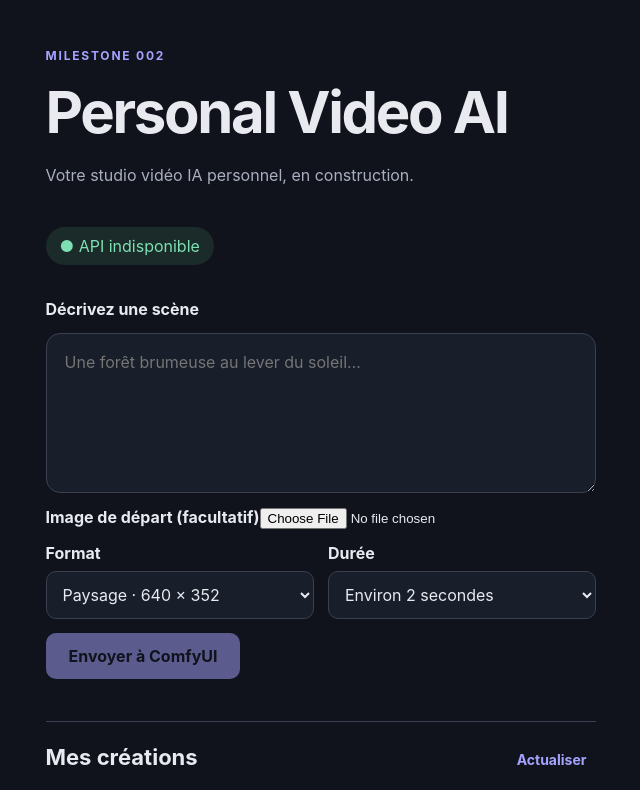
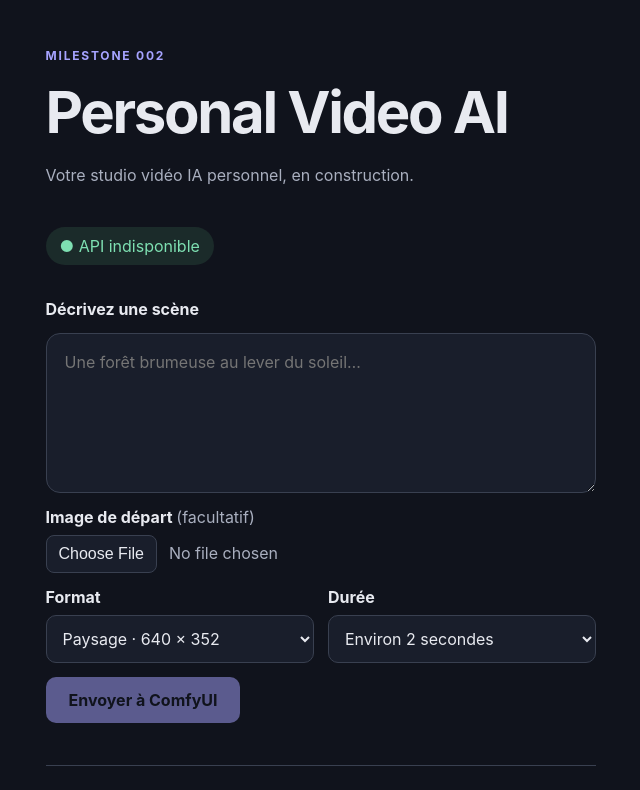
Before and after one commit to triplevega/personal-video-ai, a React (Vite) app in the folder frontend/: page / in a window 1280 px wide. Shown: the top 790 px of the page, without its empty margins (299-939 px from the left). Built offline with nearby package versions, Linux system fonts and the light colour scheme; no server answers.

Commit message:
Add optional image-to-video input

```diff
--- a/frontend/src/style.css
+++ b/frontend/src/style.css
@@ -14,6 +14,11 @@ textarea:focus { outline: 2px solid #a6a3ff; }
 .settings-row > div { display: grid; gap: 8px; min-width: 0; }
 select { width: 100%; padding: 12px; border-radius: 10px; border: 1px solid #394050; color: inherit; background: #191e2b; font: inherit; }
 select:focus { outline: 2px solid #a6a3ff; }
+.image-field { display: grid; gap: 8px; }
+.image-field label span { color: #a9afbf; font-weight: 400; }
+.image-field input { width: 100%; color: #a9afbf; font: inherit; }
+.image-field input::file-selector-button { margin-right: 12px; padding: 9px 12px; border: 1px solid #394050; border-radius: 8px; color: #e8eaf0; background: #191e2b; cursor: pointer; }
+.clear-image { padding: 4px 0; background: transparent; color: #a6a3ff; font-size: 14px; }
 @media (max-width: 520px) { .settings-row { grid-template-columns: 1fr; } }
 button { justify-self: start; padding: 13px 23px; border: 0; border-radius: 10px; background: #a6a3ff; color: #10131c; font: inherit; font-weight: 700; cursor: pointer; }
 button:disabled { opacity: .5; cursor: not-allowed; }
```
